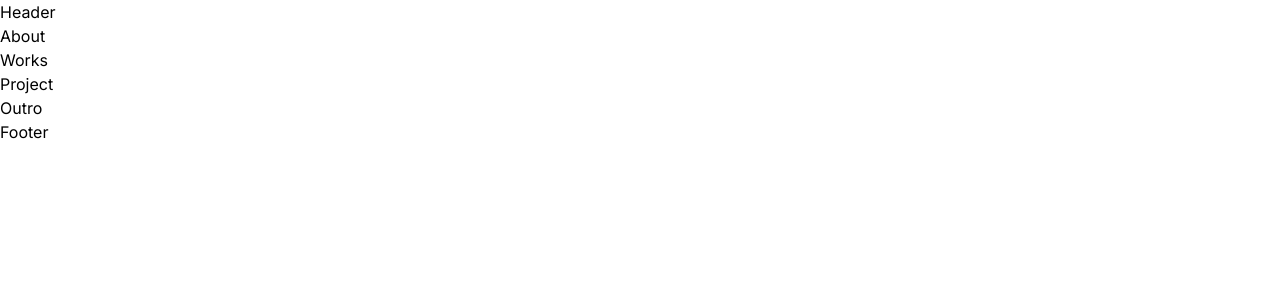
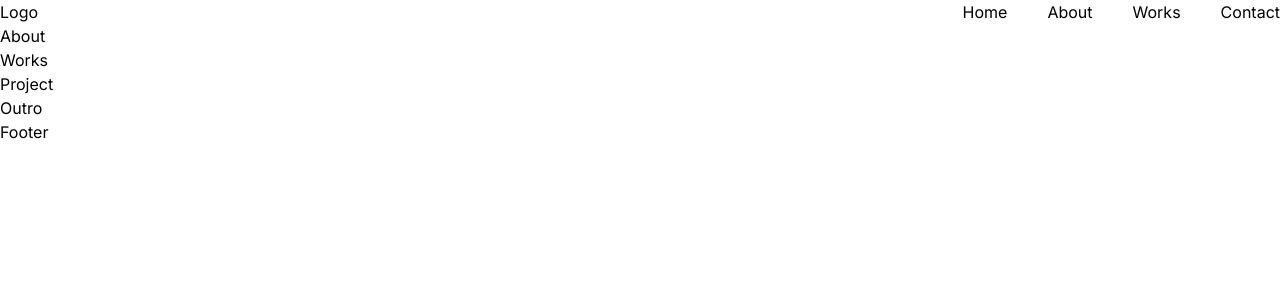
Before and after one commit to rena52107/portfolio, a Next.js app: page / in a window 1280 px wide. Shown: the top 300 px of the page. Built offline with nearby package versions, Linux system fonts and the light colour scheme.

Commit message:
add elements

```diff
--- a/src/app/components/Header.tsx
+++ b/src/app/components/Header.tsx
@@ -1,7 +1,25 @@
-import React from "react";
-
 function Header() {
-  return <div>Header</div>;
+  return (
+    <header className="flex flex-row justify-between">
+      <a href="/">Logo</a>
+      <nav>
+        <ul className="flex flex-row gap-10">
+          <li>
+            <a href="/">Home</a>
+          </li>
+          <li>
+            <a href="#about">About</a>
+          </li>
+          <li>
+            <a href="#works">Works</a>
+          </li>
+          <li>
+            <a href="#contact">Contact</a>
+          </li>
+        </ul>
+      </nav>
+    </header>
+  );
 }
 
 export default Header;
```
